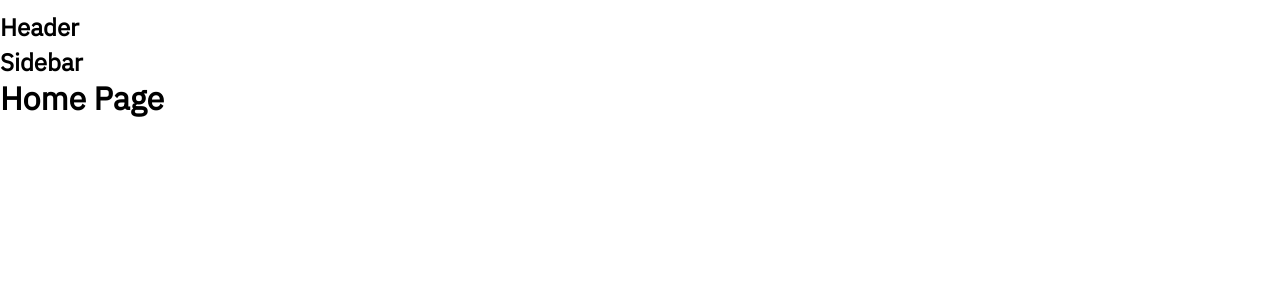
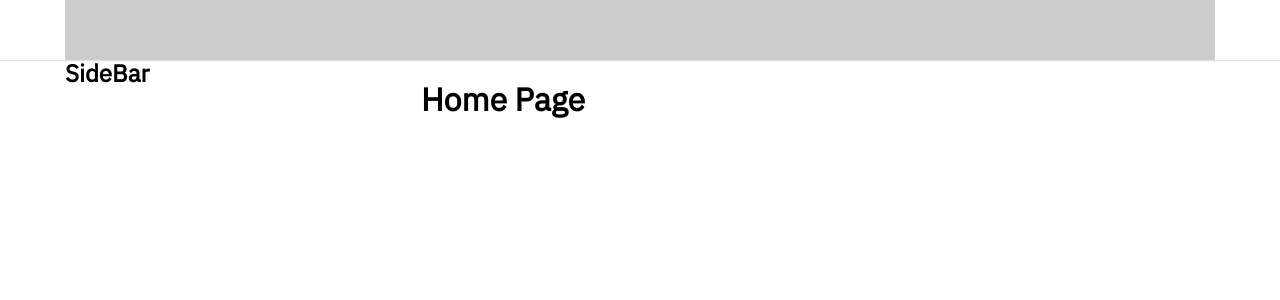
Before and after one commit to PhucHoangVan/TikTok-UI, a React (Create React App) app: page / in a window 1280 px wide. Shown: the top 300 px of the page. Built offline with nearby package versions, Linux system fonts and the light colour scheme.

Commit message:
create frame DefaultLayout

```diff
--- a/package.json
+++ b/package.json
@@ -6,6 +6,7 @@
     "@testing-library/jest-dom": "^5.16.5",
     "@testing-library/react": "^13.4.0",
     "@testing-library/user-event": "^13.5.0",
+    "classnames": "^2.3.1",
     "normalize.css": "^8.0.1",
     "react": "^18.2.0",
     "react-dom": "^18.2.0",
--- a/src/components/GlobalStyles/GlobalStyles.scss
+++ b/src/components/GlobalStyles/GlobalStyles.scss
@@ -2,10 +2,15 @@
 @import url('https://fonts.googleapis.com/css2?family=IBM+Plex+Sans:ital,wght@0,200;0,300;0,400;1,100;1,500&display=swap');
 
 :root {
+    // Default layout:
+    --default-layout-header-height: 60px;
+    --default-layout-width: 1150px;
 }
 
 * {
     box-sizing: border-box;
+    margin: 0;
+    padding: 0;
 }
 
 html {
@@ -15,6 +20,6 @@
 body {
     font-size: 1.6rem;
     font-family: 'IBM Plex Sans', sans-serif;
-    line-height: 1.5rem;
+    // line-height: 1.5rem;
     text-rendering: optimizeSpeed;
 }
--- /dev/null
+++ b/src/components/Layout/DefaultLayout/DefaultLayout.module.scss
@@ -0,0 +1,15 @@
+.wrapper {
+    display: flex;
+    flex-direction: column;
+    align-items: center;
+}
+
+.container {
+    width: var(--default-layout-width);
+    display: flex;
+}
+
+.content {
+    flex: 1;
+    min-height: 1000px;
+}
--- /dev/null
+++ b/src/components/Layout/DefaultLayout/Sidebar/Sidebar.module.scss
@@ -0,0 +1,4 @@
+.wrapper {
+    width: 356px;
+    min-height: 1000px;
+}
--- a/src/components/Layout/DefaultLayout/Sidebar/index.js
+++ b/src/components/Layout/DefaultLayout/Sidebar/index.js
@@ -1,5 +1,14 @@
+import classNames from 'classnames/bind';
+import styles from './Sidebar.module.scss';
+
+const cx = classNames.bind(styles);
+
 function Sidebar() {
-    return <h2>Sidebar</h2>;
+    return (
+        <aside className={cx('wrapper')}>
+            <h2>SideBar</h2>
+        </aside>
+    );
 }
 
 export default Sidebar;
--- a/src/components/Layout/DefaultLayout/index.js
+++ b/src/components/Layout/DefaultLayout/index.js
@@ -1,13 +1,17 @@
+import classNames from 'classnames/bind';
+import styles from './DefaultLayout.module.scss';
 import Header from '~/components/Layout/components/Header';
 import Sidebar from './Sidebar';
 
+const cx = classNames.bind(styles);
+
 function DefaultLayout({ children }) {
     return (
-        <div>
+        <div className={cx('wrapper')}>
             <Header />
-            <div className="container">
+            <div className={cx('container')}>
                 <Sidebar />
-                <div className="content">{children}</div>
+                <div className={cx('content')}>{children}</div>
             </div>
         </div>
     );
--- /dev/null
+++ b/src/components/Layout/components/Header/Header.module.scss
@@ -0,0 +1,13 @@
+.wrapper {
+    height: var(--default-layout-header-height);
+    box-shadow: 0 1px 1px rgb(0 0 0 /12%);
+    display: flex;
+    justify-content: center;
+    width: 100%;
+}
+
+.inner {
+    height: 100%;
+    width: var(--default-layout-width);
+    background-color: #ccc;
+}
--- a/src/components/Layout/components/Header/index.js
+++ b/src/components/Layout/components/Header/index.js
@@ -1,5 +1,14 @@
+import styles from './Header.module.scss';
+import classNames from 'classnames/bind';
+
+const cx = classNames.bind(styles);
+
 function Header() {
-    return <h2>Header</h2>;
+    return (
+        <header className={cx('wrapper')}>
+            <div className={cx('inner')}></div>
+        </header>
+    );
 }
 
 export default Header;
--- a/src/routers/index.js
+++ b/src/routers/index.js
@@ -14,6 +14,6 @@
     { path: 'upload', component: Upload, layout: HeaderOnly },
 ];
 
-const privvateRouters = [];
+const privateRouters = [];
 
-export { publicRouters, privvateRouters };
+export { publicRouters, privateRouters };
```
Also changed, not shown: 1 other file (tests, documents, lock files or other folders).
